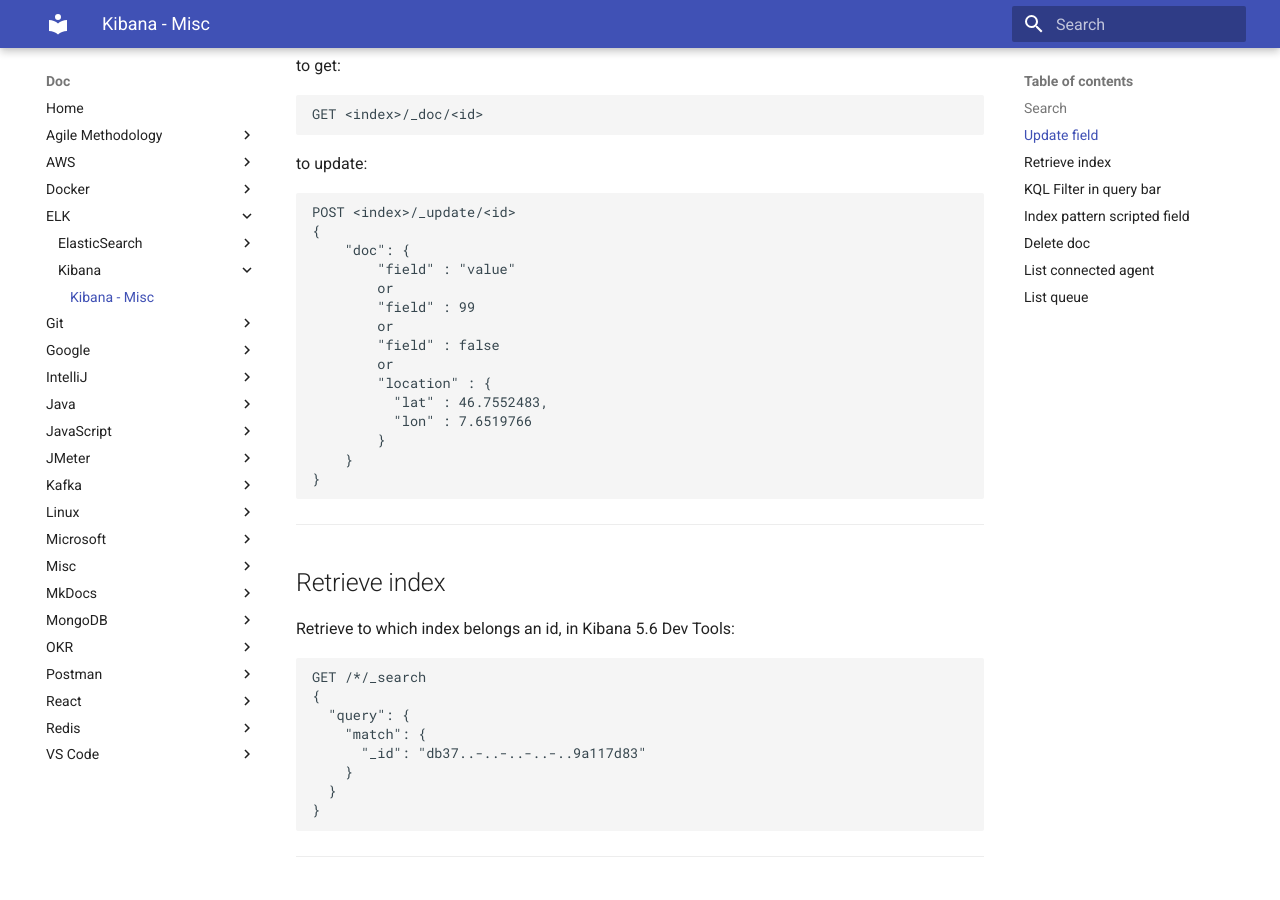
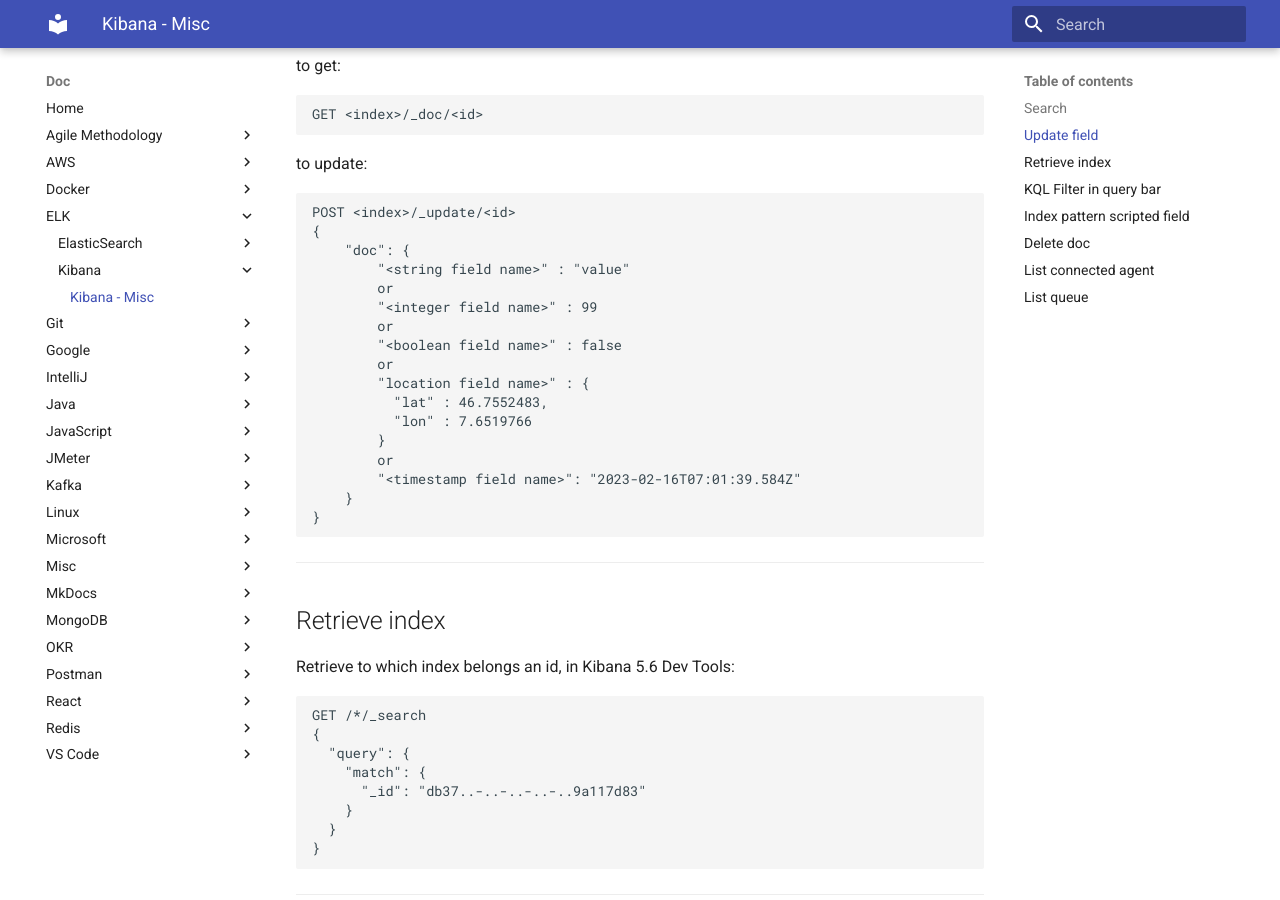
Before and after one commit to oldu73/doc, an MkDocs documentation site: the page built from docs/elk/kibana/kibana.md, in a window 1280 px wide and 900 px high, scrolled down 1097 px. Built offline with MkDocs 1.6.1 and Material for MkDocs 9.7.7, drawn with Linux system fonts in a browser that asks for light colours.

Commit message:
kibana update timestamp field

````diff
--- a/docs/elk/kibana/kibana.md
+++ b/docs/elk/kibana/kibana.md
@@ -62,16 +62,18 @@
 POST <index>/_update/<id>
 {
     "doc": {
-        "field" : "value"
+        "<string field name>" : "value"
         or
-        "field" : 99
+        "<integer field name>" : 99
         or
-        "field" : false
+        "<boolean field name>" : false
         or
-        "location" : {
+        "location field name>" : {
           "lat" : 46.7552483,
           "lon" : 7.6519766
         }
+        or
+        "<timestamp field name>": "2023-02-16T07:01:39.584Z"
     }
 }
 ```
````
